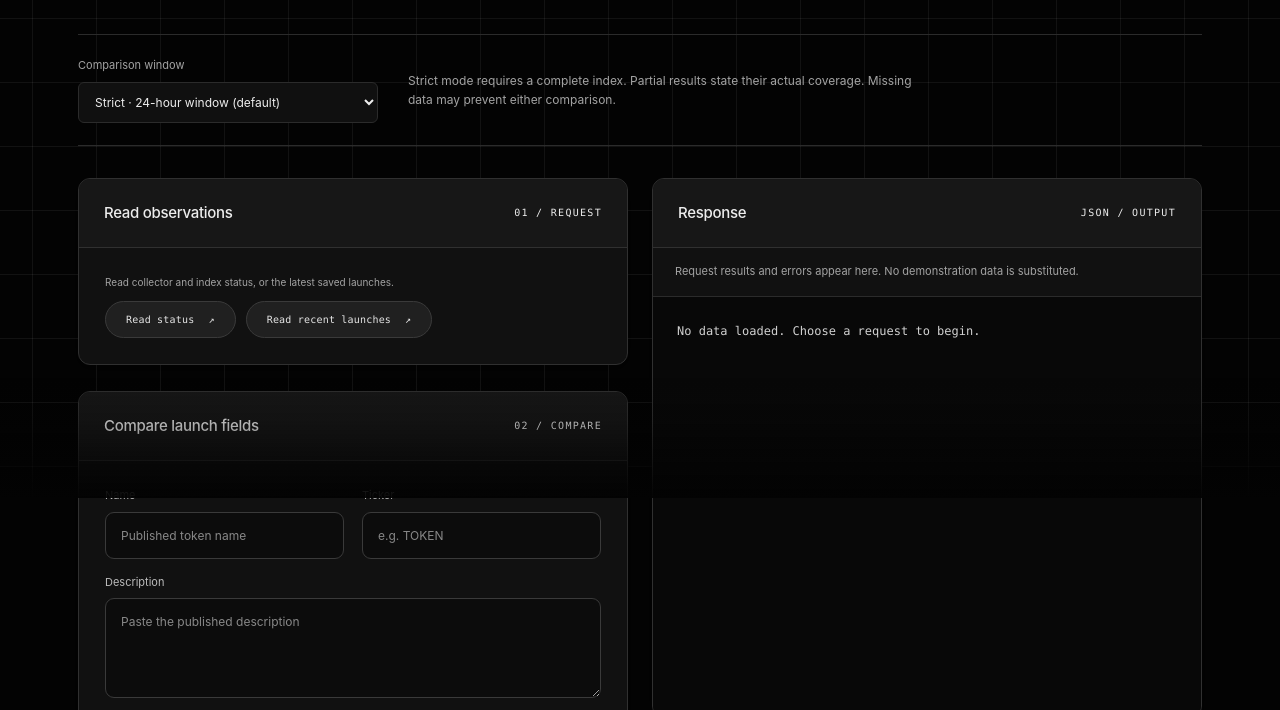
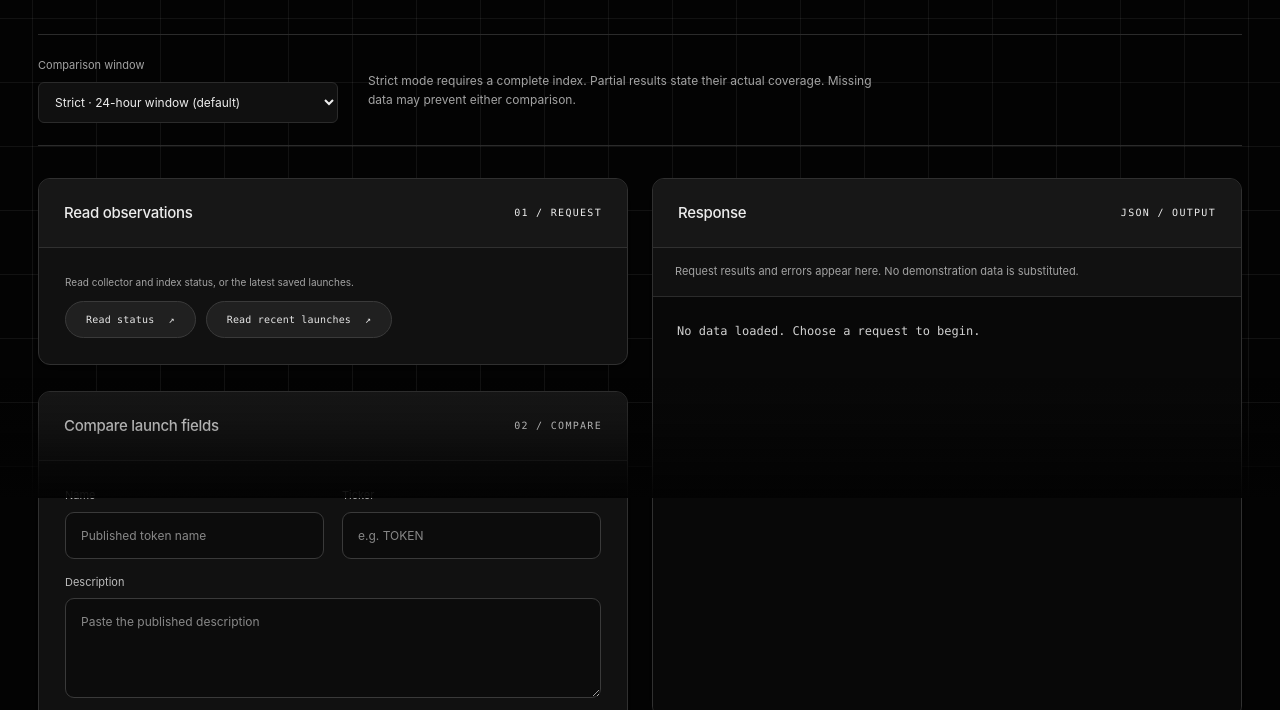
Before and after one commit to thecryptorealist/KOVA, a website with bundled scripts: page public/test.html in a window 1280 px wide. Shown: the part 302-1012 px from the top of the page. Built offline with nearby package versions, Linux system fonts and the light colour scheme.

Commit message:
Align API explorer spacing on narrow screens

```diff
--- a/public/app.css
+++ b/public/app.css
@@ -199,3 +199,4 @@ main:has(#launch-table) td .address{display:block;min-width:140px;max-width:250p
 @media(max-width:600px){.api-test .api-test-header{padding:18px;min-height:80px}.api-test .api-test-header>.button{padding:8px 10px;font-size:10px}.api-test .brand-note{display:none}.api-test main{padding-top:30px}.api-test-toolbar{align-items:stretch;flex-direction:column;gap:14px}.api-test-toolbar label{flex:auto}.api-test .panel-head>.mono{font-size:8px}.api-test #output{padding:18px;font-size:11px}}
 .api-test main{padding:52px 38px 45px}.api-test .panel{border-color:#303030}.api-test .panel-head{border-bottom-color:#303030}
 @media(max-width:600px){.api-test main{padding:30px 18px}.api-test .field-grid{grid-template-columns:1fr}}
+.api-test main{margin:0 auto}.api-test .api-test-header{flex-wrap:wrap}
```
